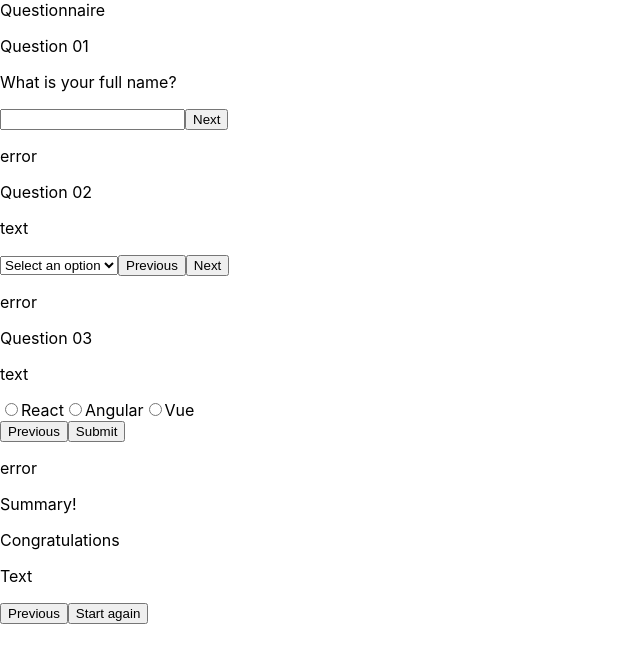
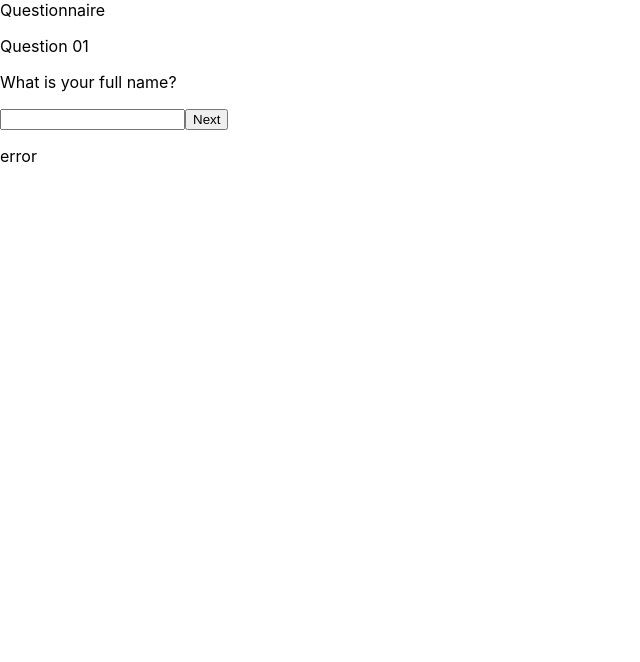
Before and after one commit to esmanhoto/qavalue_questionnaire, a React (Create React App) app: page / in a window 1280 px wide. Shown: the top 662 px of the page, without its empty margins (0-640 px from the left). Built offline with nearby package versions, Linux system fonts and the light colour scheme.

Commit message:
added context and buttons functionality

```diff
--- a/package.json
+++ b/package.json
@@ -9,6 +9,7 @@
     "react": "^18.0.0",
     "react-dom": "^18.0.0",
     "react-scripts": "5.0.0",
+    "styled-components": "^5.3.5",
     "web-vitals": "^2.1.4"
   },
   "scripts": {
--- a/src/components/Form/Steps/StepOne/index.js
+++ b/src/components/Form/Steps/StepOne/index.js
@@ -1,12 +1,30 @@
+import { useContext, useEffect, useRef, useState } from "react";
+import FormContext from "../../context";
+import { Container } from "../styles";
+
 const StepOne = () => {
+  const { answers, setAnswerHandler, step, setStepHandler } =
+    useContext(FormContext);
+
+  const inputValue = useRef("default");
+
+  const onNext = () => {
+    setStepHandler(2);
+    setAnswerHandler("stepOne", inputValue.current.value);
+  };
+
+  useEffect(() => {
+    inputValue.current.value = answers?.stepOne ? answers?.stepOne : "";
+  }, [answers?.stepOne]);
+
   return (
-    <div>
+    <Container active={step === 1}>
       <p>Question 01</p>
       <p>What is your full name?</p>
-      <input type="text" />
-      <button>Next</button>
+      <input type="text" ref={inputValue} />
+      <button onClick={onNext}>Next</button>
       <p>error</p>
-    </div>
+    </Container>
   );
 };
 
--- a/src/components/Form/Steps/StepThree/index.js
+++ b/src/components/Form/Steps/StepThree/index.js
@@ -1,20 +1,68 @@
+import { useContext, useEffect, useState } from "react";
+import FormContext from "../../context";
+import { Container } from "../styles";
+
 const StepThree = () => {
+  const { answers, setAnswerHandler, step, setStepHandler } =
+    useContext(FormContext);
+  const [checked, setChecked] = useState();
+
+  const handleCheck = () => (e) => {
+    setChecked(e.currentTarget.value);
+  };
+
+  const onPrev = () => {
+    setStepHandler(2);
+  };
+
+  const onSubmit = () => {
+    setStepHandler(4);
+    setAnswerHandler("stepThree", checked);
+  };
+
+  useEffect(() => {
+    if (!answers?.stepThree) {
+      setChecked(null);
+    }
+  }, [answers?.stepThree]);
+
   return (
-    <div>
+    <Container active={step === 3}>
       <p>Question 03</p>
       <p>text</p>
       <div>
-        <input type="radio" id="react" name="framework" value="React" />
+        <input
+          onChange={handleCheck()}
+          type="radio"
+          id="react"
+          name="framework"
+          value="React"
+          checked={checked === "React"}
+        />
         <label htmlFor="react">React</label>
-        <input type="radio" id="Angular" name="framework" value="Angular" />
+        <input
+          onChange={handleCheck()}
+          type="radio"
+          id="Angular"
+          name="framework"
+          value="Angular"
+          checked={checked === "Angular"}
+        />
         <label htmlFor="Angular">Angular</label>
-        <input type="radio" id="vue" name="framework" value="Vue" />
+        <input
+          onChange={handleCheck()}
+          type="radio"
+          id="vue"
+          name="framework"
+          value="Vue"
+          checked={checked === "Vue"}
+        />
         <label htmlFor="vue">Vue</label>
       </div>
-      <button>Previous</button>
-      <button>Submit</button>
+      <button onClick={onPrev}>Previous</button>
+      <button onClick={onSubmit}>Submit</button>
       <p>error</p>
-    </div>
+    </Container>
   );
 };
 
--- a/src/components/Form/Steps/StepTwo/index.js
+++ b/src/components/Form/Steps/StepTwo/index.js
@@ -1,18 +1,48 @@
+import { useContext, useEffect, useRef, useState } from "react";
+import FormContext from "../../context";
+import { Container } from "../styles";
+
 const StepTwo = () => {
+  const { answers, setAnswerHandler, step, setStepHandler } =
+    useContext(FormContext);
+
+  const inputValue = useRef();
+
+  const onPrev = () => {
+    setStepHandler(1);
+  };
+
+  const onNext = () => {
+    setStepHandler(3);
+    setAnswerHandler("stepTwo", inputValue.current.value);
+  };
+
+  useEffect(() => {
+    inputValue.current.value = answers?.stepTwo ? answers?.stepTwo : "";
+  }, [answers?.stepTwo]);
+
   return (
-    <div>
+    <Container active={step === 2}>
       <p>Question 02</p>
       <p>text</p>
-      <select name="select">
-        <option value="">Select an option</option>
-        <option value="Javascript">Javascript</option>
-        <option value="Python">Python</option>
-        <option value="C++">C++</option>
+      <select name="select" ref={inputValue}>
+        <option value="" ref={inputValue}>
+          Select an option
+        </option>
+        <option value="Javascript" ref={inputValue}>
+          Javascript
+        </option>
+        <option value="Python" ref={inputValue}>
+          Python
+        </option>
+        <option value="C++" ref={inputValue}>
+          C++
+        </option>
       </select>
-      <button>Previous</button>
-      <button>Next</button>
+      <button onClick={onPrev}>Previous</button>
+      <button onClick={onNext}>Next</button>
       <p>error</p>
-    </div>
+    </Container>
   );
 };
 
--- a/src/components/Form/Steps/Summary/index.js
+++ b/src/components/Form/Steps/Summary/index.js
@@ -1,12 +1,34 @@
+import { useContext, useEffect } from "react";
+import FormContext from "../../context";
+import { Container } from "../styles";
+
 const Summary = () => {
+  const { answers, setAnswerHandler, step, setStepHandler } =
+    useContext(FormContext);
+
+  const onPrev = () => {
+    setStepHandler(3);
+  };
+
+  const onRestart = () => {
+    setStepHandler(1);
+    setAnswerHandler("clear");
+  };
+
+  useEffect(() => {
+    console.log("answers: ", answers);
+  }, [answers]);
+
   return (
-    <div>
+    <Container active={step === 4}>
       <p>Summary!</p>
       <p>Congratulations</p>
-      <p>Text</p>
-      <button>Previous</button>
-      <button>Start again</button>
-    </div>
+      <p>
+        1. {answers?.stepOne} 2.{answers?.stepTwo} 3. {answers?.stepThree}{" "}
+      </p>
+      <button onClick={onPrev}>Previous</button>
+      <button onClick={onRestart}>Start again</button>
+    </Container>
   );
 };
 
--- /dev/null
+++ b/src/components/Form/Steps/styles.js
@@ -0,0 +1,5 @@
+import styled from "styled-components";
+
+export const Container = styled.div`
+  display: ${({ active }) => (active ? "block" : "none")};
+`;
--- /dev/null
+++ b/src/components/Form/context/index.js
@@ -0,0 +1,49 @@
+import { createContext, useState } from "react";
+
+const FormContext = createContext({
+  answers: null,
+  setAnswerHandler: null,
+  step: null,
+  setStepHandler: () => null,
+});
+
+export const FormContextProvider = (props) => {
+  const [answers, setAnswers] = useState();
+  const [step, setStep] = useState(1);
+
+  const setAnswerHandler = (step, answer) => {
+    setAnswers((prev) => {
+      switch (step) {
+        case "stepOne":
+          return { ...prev, stepOne: answer };
+        case "stepTwo":
+          return { ...prev, stepTwo: answer };
+        case "stepThree":
+          return { ...prev, stepThree: answer };
+        case "clear":
+          return {};
+        default:
+          return prev;
+      }
+    });
+  };
+
+  const setStepHandler = (newStep) => {
+    setStep(newStep);
+  };
+
+  return (
+    <FormContext.Provider
+      value={{
+        answers,
+        setAnswerHandler,
+        step,
+        setStepHandler,
+      }}
+    >
+      {props.children}
+    </FormContext.Provider>
+  );
+};
+
+export default FormContext;
--- a/src/components/Form/index.js
+++ b/src/components/Form/index.js
@@ -1,3 +1,4 @@
+import { FormContextProvider } from "./context";
 import StepOne from "./Steps/StepOne";
 import StepTwo from "./Steps/StepTwo";
 import StepThree from "./Steps/StepThree";
@@ -5,12 +6,14 @@ import Summary from "./Steps/Summary";
 
 const Form = () => {
   return (
+    <FormContextProvider>
       <div>
         <StepOne />
         <StepTwo />
         <StepThree />
         <Summary />
       </div>
+    </FormContextProvider>
   );
 };
 
```
Also changed, not shown: 1 other file (tests, documents, lock files or other folders). Lines whose indentation alone changed are shown as unchanged.
